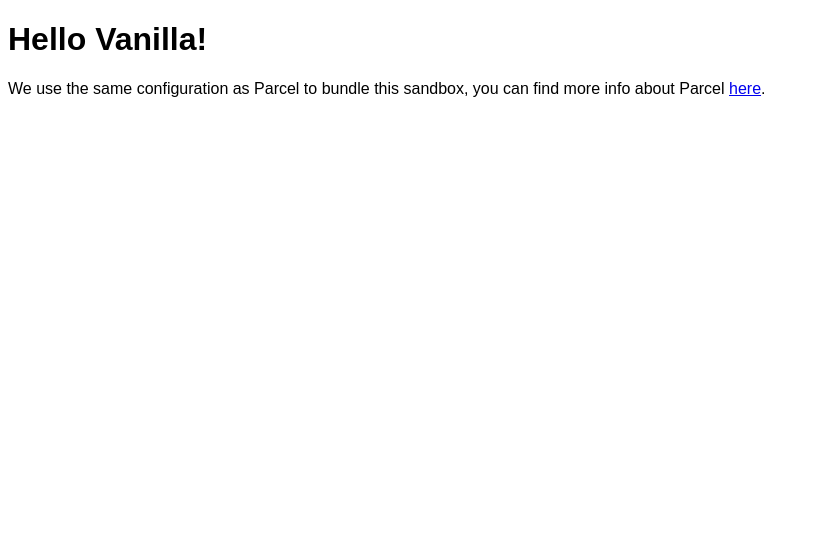
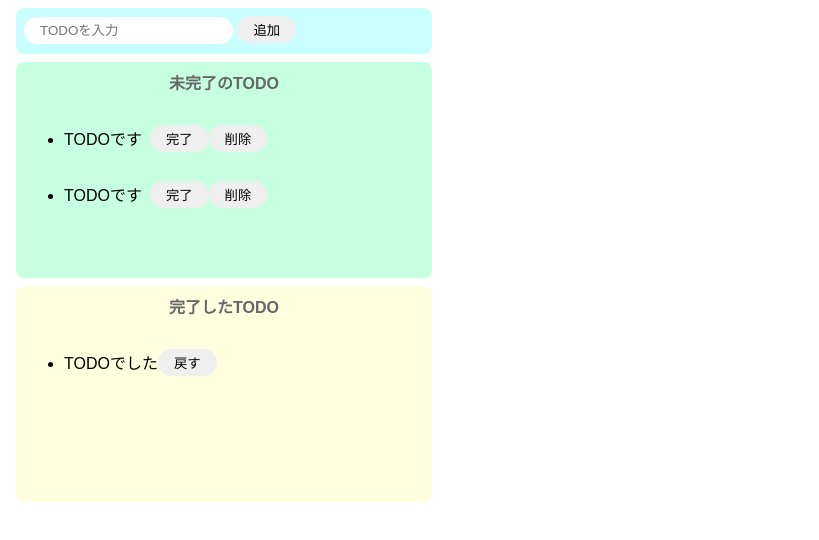
Before and after one commit to mocchio/todo-js, a website built with Parcel: page src/index.html in a window 1280 px wide. Shown: the whole page, without its empty margins (0-819 px from the left). Built offline with nearby package versions, Linux system fonts and the light colour scheme.

Commit message:
マークアップの記述

```diff
--- a/src/index.html
+++ b/src/index.html
@@ -1,12 +1,45 @@
 <!DOCTYPE html>
 <html>
   <head>
-    <title>Parcel Sandbox</title>
+    <title>TODO-JS</title>
     <meta charset="UTF-8" />
   </head>
 
   <body>
-    <div id="app"></div>
+        <div class="input-area">
+      <input placeholder="TODOを入力" />
+      <button>追加</button>
+    </div>
+    <div class="incomplete-area">
+      <p class="title">未完了のTODO</p>
+      <ul>
+        <li>
+          <div class="list-row">
+            <p class="todo-name">TODOです</p>
+            <button>完了</button>
+            <button>削除</button>
+          </div>
+        </li>
+        <li>
+          <div class="list-row">
+            <p class="todo-name">TODOです</p>
+            <button>完了</button>
+            <button>削除</button>
+          </div>
+        </li>
+      </ul>
+    </div>
+    <div class="complete-area">
+      <p class="title">完了したTODO</p>
+      <ul>
+        <li>
+          <div class="list-row">
+            <p>TODOでした</p>
+            <button>戻す</button>
+          </div>
+        </li>
+      </ul>
+    </div>
 
     <script src="./index.mjs" type="module"></script>
   </body>
--- a/src/index.mjs
+++ b/src/index.mjs
@@ -1,10 +1 @@
 import "./styles.css";
-
-document.getElementById("app").innerHTML = `
-<h1>Hello Vanilla!</h1>
-<div>
-  We use the same configuration as Parcel to bundle this sandbox, you can find more
-  info about Parcel
-  <a href="https://parceljs.org" target="_blank" rel="noopener noreferrer">here</a>.
-</div>
-`;
--- a/src/styles.css
+++ b/src/styles.css
@@ -1,3 +1,65 @@
 body {
   font-family: sans-serif;
 }
+
+input {
+  border-radius: 16px;
+  border: none;
+  padding: 6px 16px;
+  outline: none;
+}
+
+button {
+  border-radius: 16px;
+  border: none;
+  padding: 4px 16px;
+}
+
+button:hover {
+  background-color: #ff7fff;
+  color: #fff;
+  cursor: pointer;
+}
+
+.todo-name {
+  margin-right: 8px;
+}
+
+.input-area {
+  background-color: #caffff;
+  width: 400px;
+  height: 30px;
+  padding: 8px;
+  margin: 8px;
+  border-radius: 8px;
+}
+
+.incomplete-area {
+  background-color: #c6ffe2;
+  width: 400px;
+  min-height: 200px;
+  padding: 8px;
+  margin: 8px;
+  border-radius: 8px;
+}
+
+.complete-area {
+  background-color: #ffffe0;
+  width: 400px;
+  min-height: 200px;
+  padding: 8px;
+  margin: 8px;
+  border-radius: 8px;
+}
+
+.title {
+  text-align: center;
+  margin-top: 0;
+  font-weight: bold;
+  color: #666;
+}
+
+.list-row {
+  display: flex;
+  align-items: center;
+}
```
Also changed, not shown: 1 other file.
